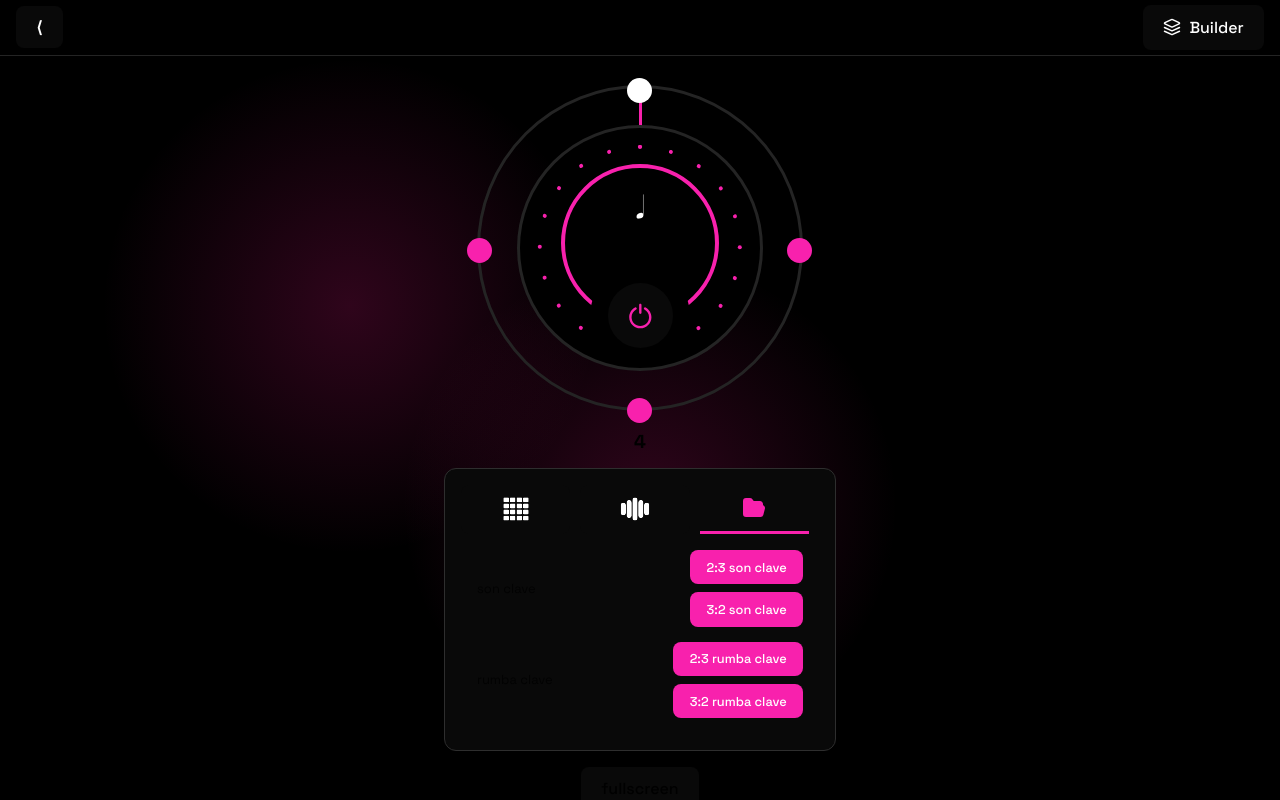
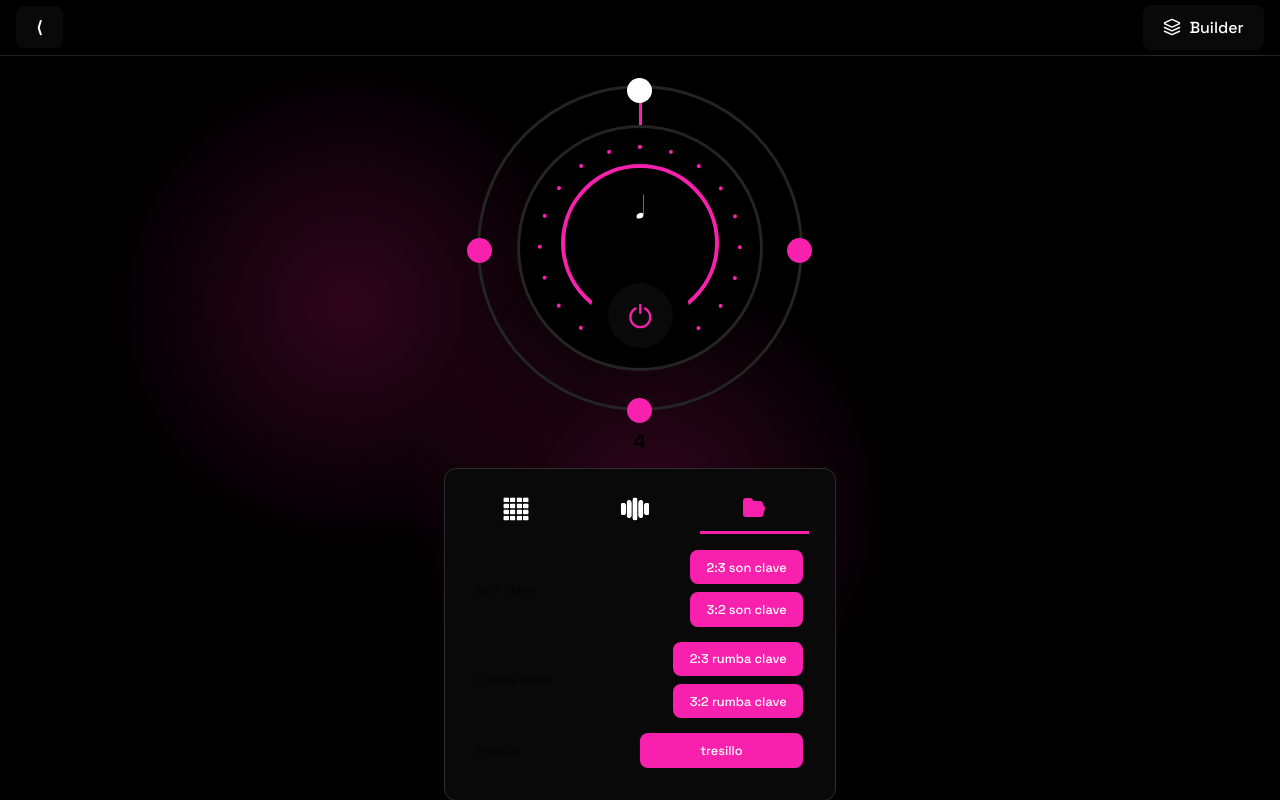
Before and after one commit to jonah-butler/metronome, a React (Vite) app: page /metronome in a window 1280 px wide. Both pictures are taken after a click on the button 754 px from the left and 510 px from the top of the page. Shown: the top 800 px of the page. Built offline with nearby package versions, Linux system fonts and the light colour scheme.

Commit message:
another rhythm and disabling beat change emits for silenced notes

```diff
--- a/src/pages/Metronome.tsx
+++ b/src/pages/Metronome.tsx
@@ -1011,6 +1011,20 @@ export default function Metronome() {
                 </div>
               </div>
             </section>
+
+            <section className="flex width-100 space-between align-center">
+              <div className="text-light text-left font-size-13 flex-1">
+                tresillo
+              </div>
+              <div className="flex flex-1">
+                <button
+                  onClick={() => setLibraryRhythm(Rhythms.Tresillo)}
+                  className="filled small full"
+                >
+                  tresillo
+                </button>
+              </div>
+            </section>
           </div>
         </Tabs.Tab>
       </Tabs>
--- a/src/services/rhythm.services.ts
+++ b/src/services/rhythm.services.ts
@@ -54,6 +54,7 @@ export enum Rhythms {
   SonClave32 = 'sonclave32',
   RumbaClave23 = 'rumbaclave23',
   RumbaClave32 = 'rumbaclave32',
+  Tresillo = 'tresillo',
 }
 
 export const RhythmsData: Record<Rhythms, RhythmBlockSlim> = {
@@ -85,4 +86,11 @@ export const RhythmsData: Record<Rhythms, RhythmBlockSlim> = {
     usePoly: false,
     state: [1, 0, 0, 1, 0, 0, 0, 1, 0, 0, 1, 0, 1, 0, 0, 0],
   },
+  [Rhythms.Tresillo]: {
+    bpm: 120,
+    subdivision: sanitizeOption(subdivisionData[1]),
+    beats: beatCountData[3],
+    usePoly: false,
+    state: [1, 0, 0, 1, 0, 0, 1, 0],
+  },
 };
--- a/src/timing_engine/rhythm.ts
+++ b/src/timing_engine/rhythm.ts
@@ -246,7 +246,7 @@ export class Rhythm extends Emitter<RhythmEvents> {
         );
       };
     } else {
-      this.emit('beatChange', tempBeat);
+      // this.emit('beatChange', tempBeat);
     }
   }
 
```
